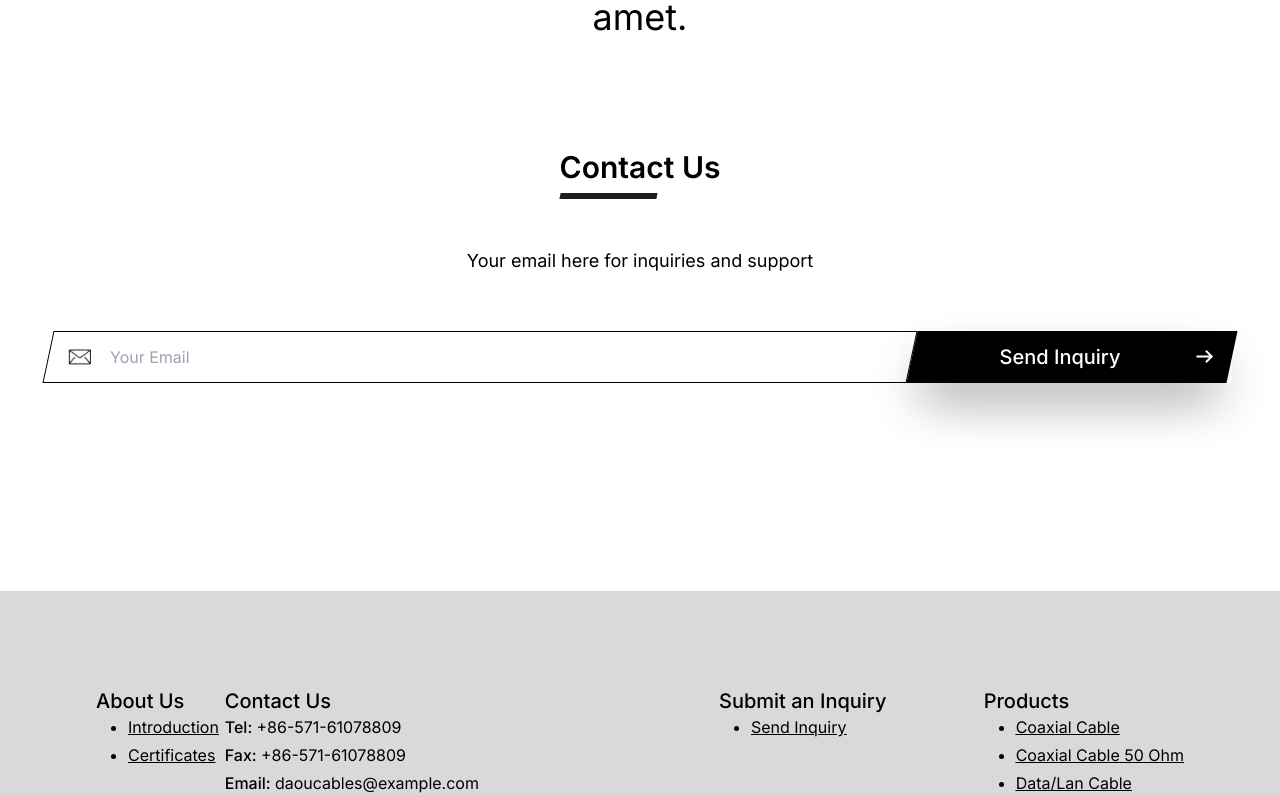
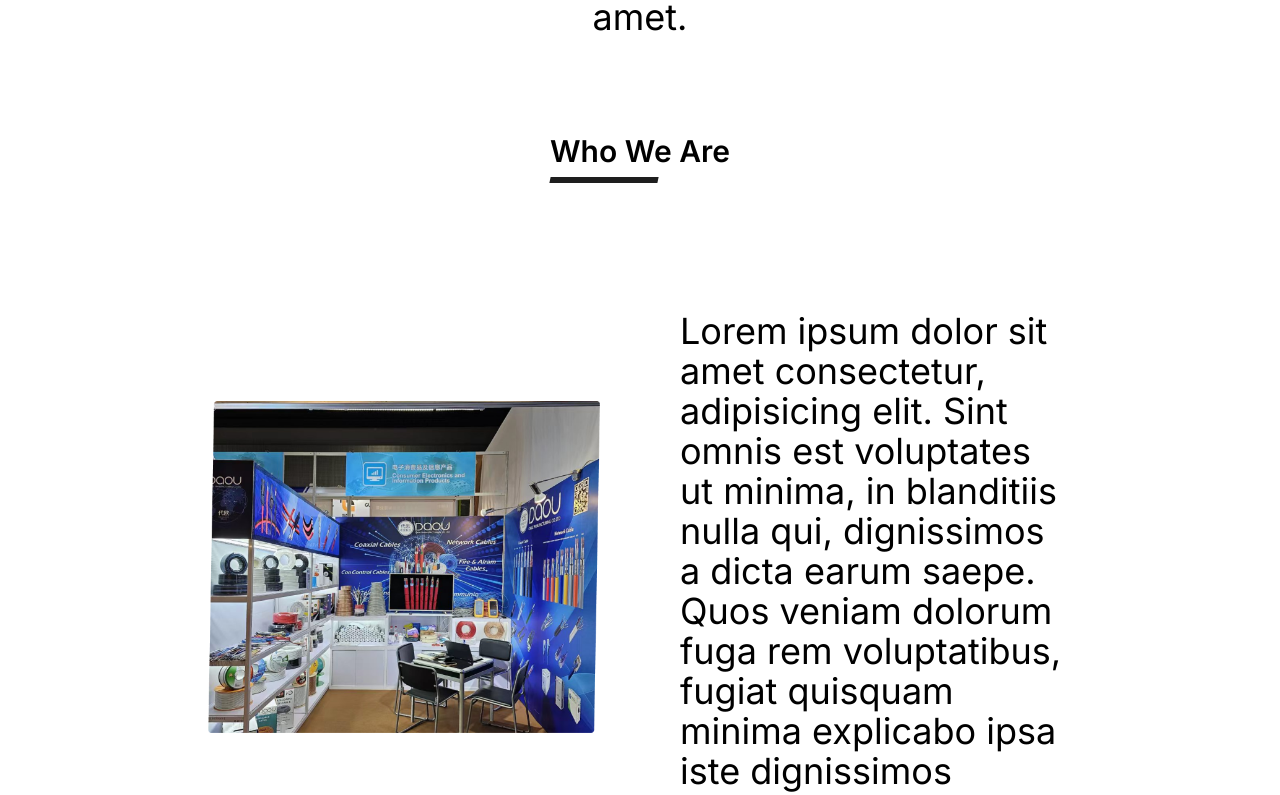
Before and after one commit to Daou-Cables/Daou-Cables-Frontend, a Next.js app: page /about-us in a window 1280 px wide. Shown: the part 721-1516 px from the top of the page. Built offline with nearby package versions, Linux system fonts and the light colour scheme; no server answers.

Commit message:
add: added who we are section

```diff
--- a/app/about-us/page.tsx
+++ b/app/about-us/page.tsx
@@ -1,20 +1,14 @@
 import React from "react";
-import Video from "../ui/AboutUsPage/Video";
+import Hero from "../ui/AboutUsPage/Hero";
+import WhoWeAre from "../ui/AboutUsPage/WhoWeAre";
 
 type Props = {};
 
 export default function AboutUs({}: Props) {
     return (
         <div>
-            <div className="flex items-center justify-center pt-12">
-                <Video />
-            </div>
-            <div className="mt-12 flex justify-center items-center">
-          <p className="text-center text-xl sm:text-4xl sm:w-1/2">
-            Lorem, ipsum dolor sit amet consectetur adipisicing elit. Sapiente nisi aliquam sed quasi enim nemo.
-            Lorem ipsum dolor sit amet.
-          </p>
-            </div>
+            <Hero />
+            <WhoWeAre />
         </div>
     );
 }
--- /dev/null
+++ b/app/ui/AboutUsPage/Hero.tsx
@@ -0,0 +1,23 @@
+import React from "react";
+import Video from "./Video";
+
+type Props = {};
+
+const Hero = (props: Props) => {
+    return (
+        <div>
+            <div className="flex items-center justify-center pt-12">
+                <Video />
+            </div>
+            <div className="mt-12 flex justify-center items-center">
+                <p className="text-center text-xl sm:text-4xl md:w-1/2">
+                    Lorem, ipsum dolor sit amet consectetur adipisicing elit.
+                    Sapiente nisi aliquam sed quasi enim nemo. Lorem ipsum dolor
+                    sit amet.
+                </p>
+            </div>
+        </div>
+    );
+};
+
+export default Hero;
--- /dev/null
+++ b/app/ui/AboutUsPage/WhoWeAre.tsx
@@ -0,0 +1,37 @@
+import React from "react";
+import SectionTitle from "../General/SectionTitle";
+import Image from "next/image";
+
+type Props = {};
+
+const WhoWeAre = (props: Props) => {
+    return (
+        <div className="pt-24">
+            <div className="flex items-center justify-center">
+                <SectionTitle title="Who We Are" />
+            </div>
+            <div className="pt-20 flex flex-col md:flex-row justify-between items-center md:px-40 space-x-0 md:space-x-20">
+                <div className="flex items-center justify-center w-full md:w-1/2">
+                    <Image
+                        src="/images/WhoWeAre.png"
+                        alt="Who We Are"
+                        height={750}
+                        width={750}
+                    />
+                </div>
+                <div className="mt-8 sm:mt-12 h-full w-full md:w-1/2 md:px-0">
+                    <p className="text-xl sm:text-2xl md:text-4xl">
+                        Lorem ipsum dolor sit amet consectetur, adipisicing
+                        elit. Sint omnis est voluptates ut minima, in blanditiis
+                        nulla qui, dignissimos a dicta earum saepe. Quos veniam
+                        dolorum fuga rem voluptatibus, fugiat quisquam minima
+                        explicabo ipsa iste dignissimos inventore obcaecati, ut
+                        numquam.
+                    </p>
+                </div>
+            </div>
+        </div>
+    );
+};
+
+export default WhoWeAre;
--- a/app/ui/General/ContactUs.tsx
+++ b/app/ui/General/ContactUs.tsx
@@ -1,5 +1,5 @@
 import React from "react";
-import SectionTitle from "../HomePage/SectionTitle";
+import SectionTitle from "./SectionTitle";
 import EmailForm from "../HomePage/EmailForm";
 
 type Props = {};
--- a/app/ui/HomePage/AboutUs.tsx
+++ b/app/ui/HomePage/AboutUs.tsx
@@ -1,5 +1,5 @@
 import React from "react";
-import SectionTitle from "./SectionTitle";
+import SectionTitle from "../General/SectionTitle";
 import Button from "./Button";
 import Image from "next/image";
 
--- a/app/ui/HomePage/OurProducts.tsx
+++ b/app/ui/HomePage/OurProducts.tsx
@@ -1,6 +1,6 @@
 import React from "react";
 import Products from "./Products";
-import SectionTitle from "./SectionTitle";
+import SectionTitle from "../General/SectionTitle";
 import Button from "./Button";
 
 export default function OurProducts() {
```
Also changed, not shown: app/ui/General/SectionTitle.tsx (renamed from app/ui/HomePage/SectionTitle.tsx), public/images/WhoWeAre.png (added).
